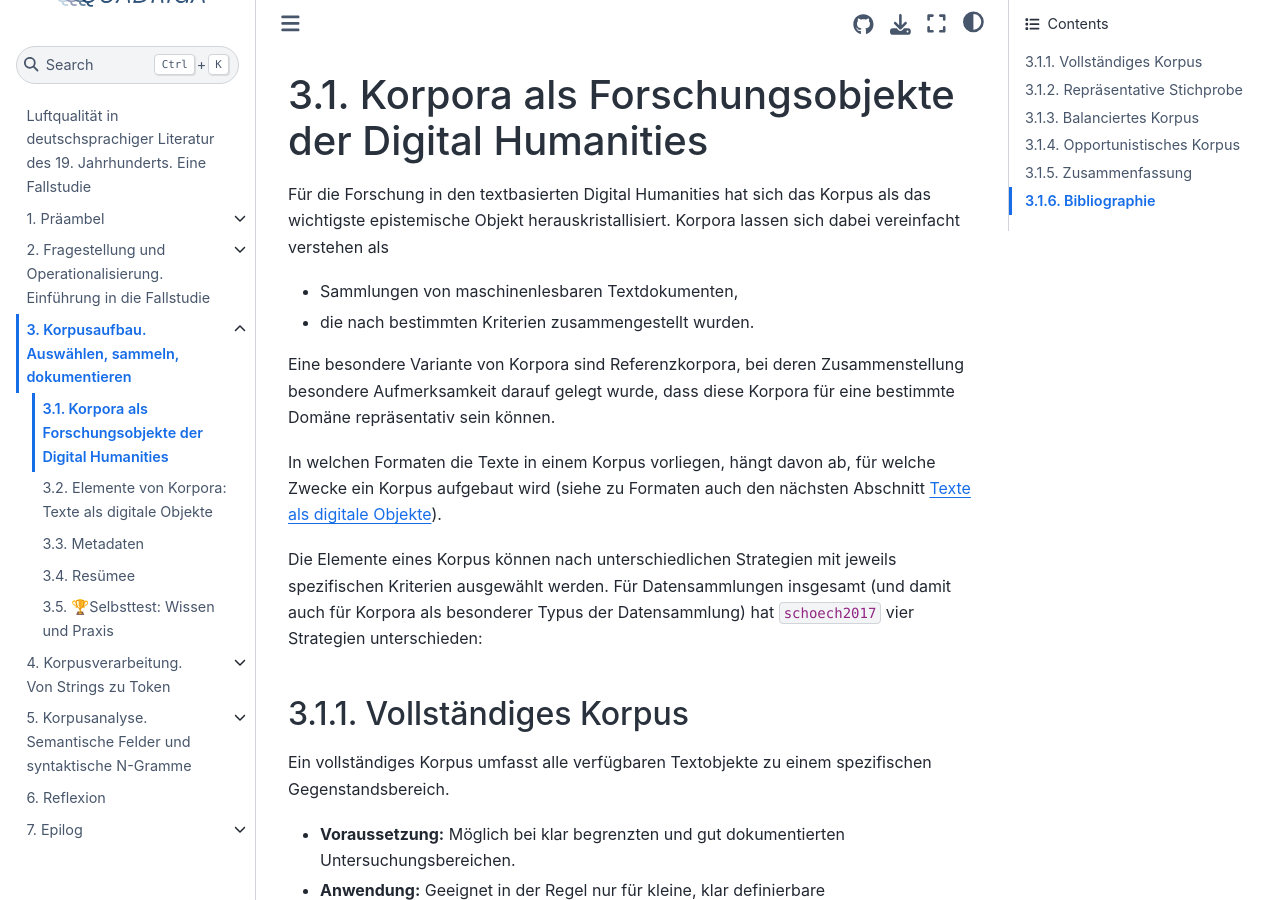
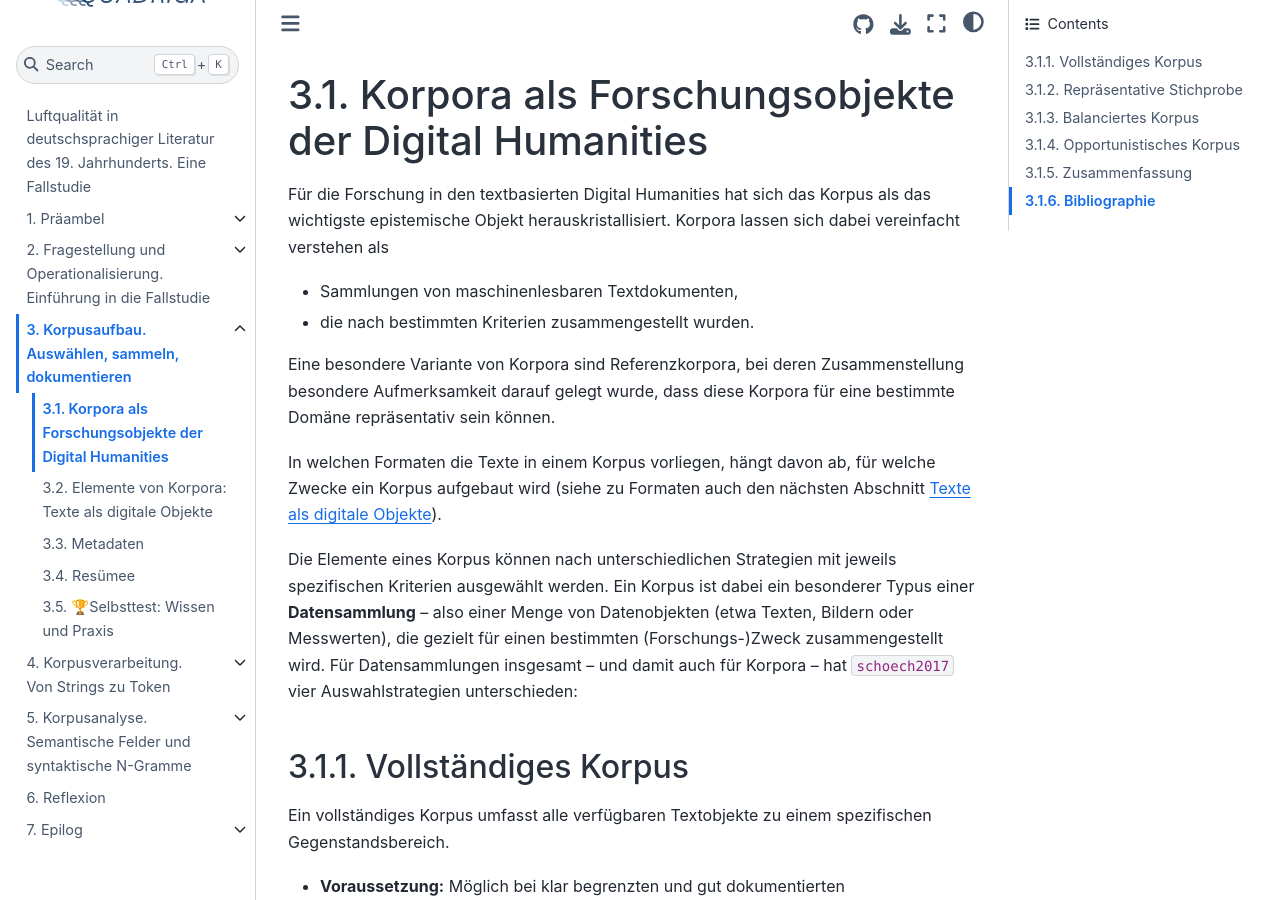
Before and after one commit to quadriga-dk/Text-Fallstudie-3, a Jupyter Book: the page built from corpus_collection/corpus-collection_corpora-as-research-objects.md, in a window 1280 px wide and 900 px high. Built offline with Jupyter Book 1.0.4 settings and Sphinx 7.4.7 and the Sphinx Book theme 1.1.4, drawn with Linux system fonts in a browser that asks for light colours; pages that are not in the unit, such as notebooks, are missing from menus; cross-references to code outside the pages are shown as plain code.

Commit message:
explain 'Datensammlung' when introducing corpus selection strategies
Fixes #50

```diff
--- a/corpus_collection/corpus-collection_corpora-as-research-objects.md
+++ b/corpus_collection/corpus-collection_corpora-as-research-objects.md
@@ -10,7 +10,7 @@ Eine besondere Variante von Korpora sind Referenzkorpora, bei deren Zusammenstel
 
 In welchen Formaten die Texte in einem Korpus vorliegen, hängt davon ab, für welche Zwecke ein Korpus aufgebaut wird (siehe zu Formaten auch den nächsten Abschnitt [Texte als digitale Objekte](corpus-collection_text_as_digital_objects)).
 
-Die Elemente eines Korpus können nach unterschiedlichen Strategien mit jeweils spezifischen Kriterien ausgewählt werden. Für Datensammlungen insgesamt (und damit auch für Korpora als besonderer Typus der Datensammlung) hat {cite:t}`schoech2017` vier Strategien unterschieden:
+Die Elemente eines Korpus können nach unterschiedlichen Strategien mit jeweils spezifischen Kriterien ausgewählt werden. Ein Korpus ist dabei ein besonderer Typus einer **Datensammlung** – also einer Menge von Datenobjekten (etwa Texten, Bildern oder Messwerten), die gezielt für einen bestimmten (Forschungs-)Zweck zusammengestellt wird. Für Datensammlungen insgesamt – und damit auch für Korpora – hat {cite:t}`schoech2017` vier Auswahlstrategien unterschieden:
 
 ## Vollständiges Korpus
 Ein vollständiges Korpus umfasst alle verfügbaren Textobjekte zu einem spezifischen Gegenstandsbereich.
```
